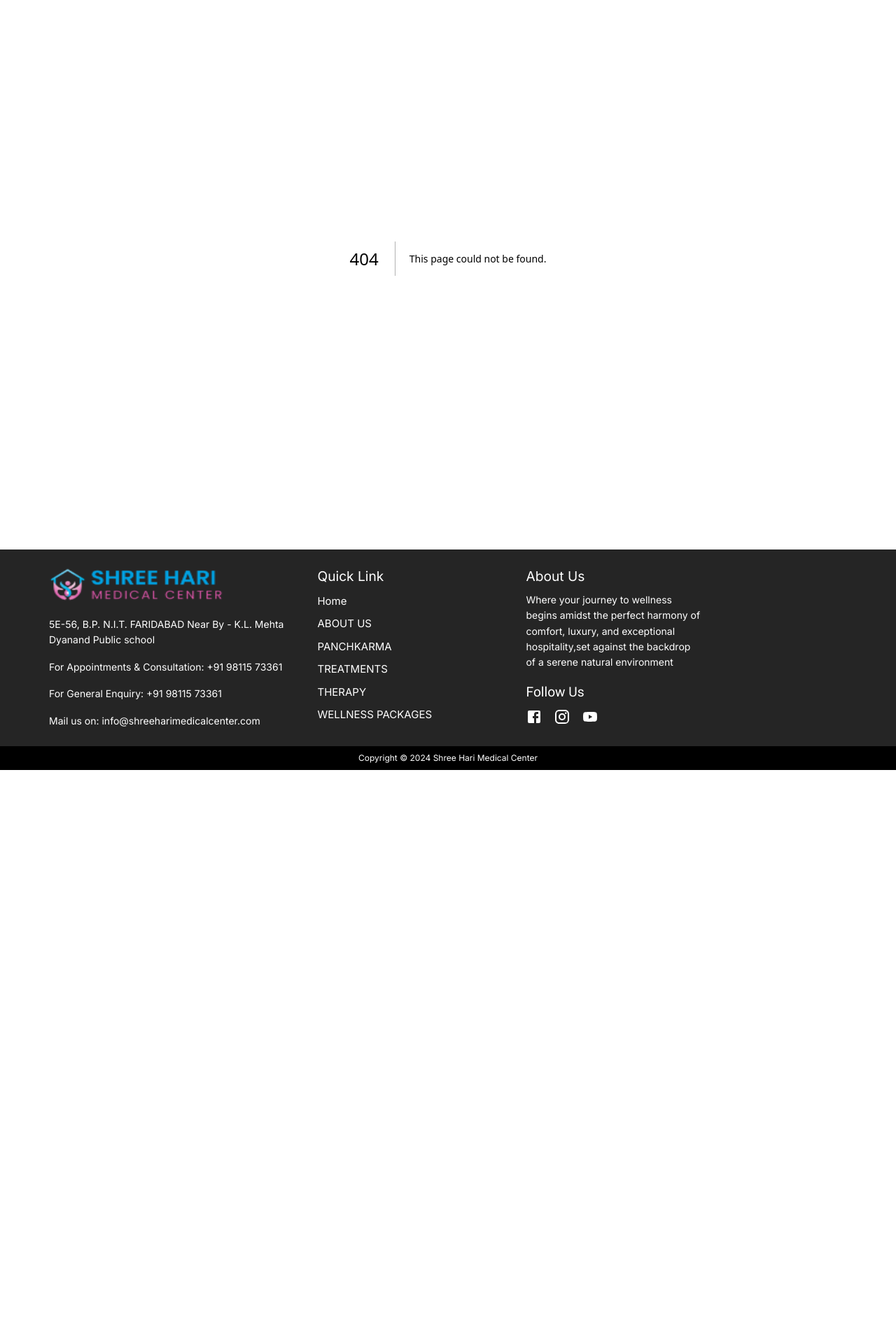
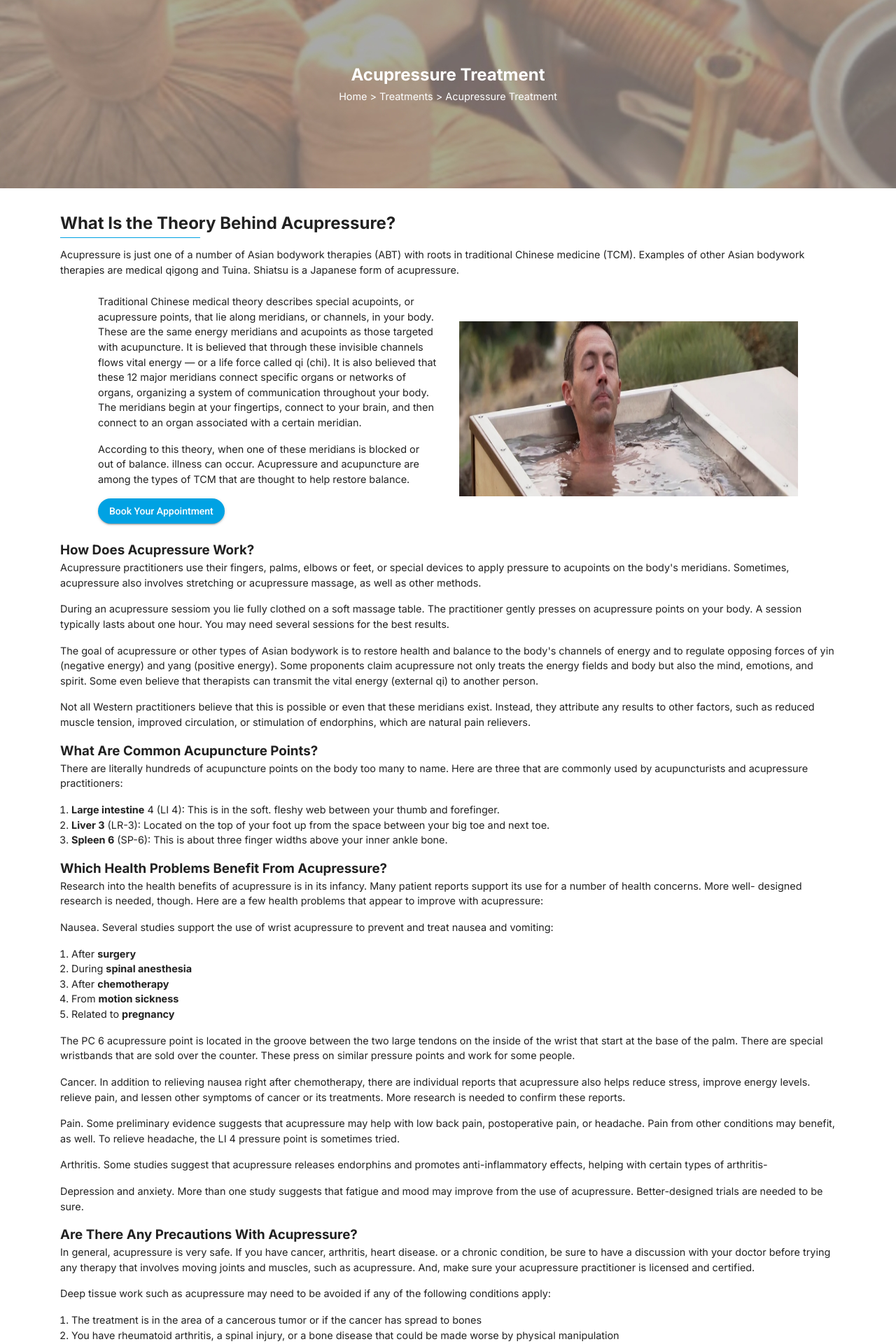
Before and after one commit to aadilranajmi/hari-medical, a Next.js app: page /acupressure in a window 1280 px wide. Before the commit this address had no page. Shown: the part 100-2020 px from the top of the page at 70% size. Before the commit the page ends 1200 px from the top, so only its background shows below. Built offline with nearby package versions, Linux system fonts and the light colour scheme.

Commit message:
accupressure page created

```diff
--- /dev/null
+++ b/src/app/acupressure/page.js
@@ -0,0 +1,204 @@
+import HomeBlog from "@/components/Home/HomeBlog";
+import HomeFaq from "@/components/Home/HomeFaq";
+import HeroBanner from "@/components/services/HeroBanner";
+import { heroBannerContent } from "@/static/services";
+import { Button } from "@mui/material";
+import Image from "next/image";
+import React from "react";
+
+const Acupressure = () => {
+  const { title, breadcrumbTitle, bgImg } = heroBannerContent.acupressure;
+  return (
+    <>
+      <section className="servicesContent suryaChikitsa">
+        <HeroBanner
+          title={title}
+          breadcrumbTitle={breadcrumbTitle}
+          bgImg={bgImg}
+        />
+        <div className="container">
+          <h2>What Is the Theory Behind Acupressure?</h2>
+          <p>
+            Acupressure is just one of a number of Asian bodywork therapies
+            (ABT) with roots in traditional Chinese medicine (TCM). Examples of
+            other Asian bodywork therapies are medical qigong and Tuina. Shiatsu
+            is a Japanese form of acupressure.
+          </p>
+          <div className="imgContent">
+            <div className="imgContentData">
+              <p>
+                Traditional Chinese medical theory describes special acupoints,
+                or acupressure points, that lie along meridians, or channels, in
+                your body. These are the same energy meridians and acupoints as
+                those targeted with acupuncture. It is believed that through
+                these invisible channels flows vital energy — or a life force
+                called qi (chi). It is also believed that these 12 major
+                meridians connect specific organs or networks of organs,
+                organizing a system of communication throughout your body. The
+                meridians begin at your fingertips, connect to your brain, and
+                then connect to an organ associated with a certain meridian.
+              </p>
+              <p>
+                According to this theory, when one of these meridians is blocked
+                or out of balance. illness can occur. Acupressure and
+                acupuncture are among the types of TCM that are thought to help
+                restore balance.
+              </p>
+              <Button
+                variant="contained"
+                sx={{
+                  borderRadius: "2rem",
+                }}
+              >
+                <a href="tel:+91 98115 73361">Book Your Appointment</a>
+              </Button>
+            </div>
+            <div className="serviceImg">
+              <Image
+                src="/images/services/jal-chikitsa/jal-chikitsa.jpg"
+                fill
+                alt="Benfit of Kati Basti and Vasti Massage"
+              />
+            </div>
+          </div>
+          <h3>How Does Acupressure Work?</h3>
+          <p>
+            Acupressure practitioners use their fingers, palms, elbows or feet,
+            or special devices to apply pressure to acupoints on the body's
+            meridians. Sometimes, acupressure also involves stretching or
+            acupressure massage, as well as other methods.
+          </p>
+          <p>
+            During an acupressure sessiom you lie fully clothed on a soft
+            massage table. The practitioner gently presses on acupressure points
+            on your body. A session typically lasts about one hour. You may need
+            several sessions for the best results.
+          </p>
+          <p>
+            The goal of acupressure or other types of Asian bodywork is to
+            restore health and balance to the body's channels of energy and to
+            regulate opposing forces of yin (negative energy) and yang (positive
+            energy). Some proponents claim acupressure not only treats the
+            energy fields and body but also the mind, emotions, and spirit. Some
+            even believe that therapists can transmit the vital energy (external
+            qi) to another person.
+          </p>
+          <p>
+            Not all Western practitioners believe that this is possible or even
+            that these meridians exist. Instead, they attribute any results to
+            other factors, such as reduced muscle tension, improved circulation,
+            or stimulation of endorphins, which are natural pain relievers.
+          </p>
+          <h3>What Are Common Acupuncture Points?</h3>
+          <p>
+            There are literally hundreds of acupuncture points on the body too
+            many to name. Here are three that are commonly used by
+            acupuncturists and acupressure practitioners:
+          </p>
+          <ol>
+            <li>
+              <strong>Large intestine</strong> 4 (LI 4): This is in the soft.
+              fleshy web between your thumb and forefinger.
+            </li>
+            <li>
+              <strong>Liver 3</strong> (LR-3): Located on the top of your foot
+              up from the space between your big toe and next toe.
+            </li>
+            <li>
+              <strong>Spleen 6</strong> (SP-6): This is about three finger
+              widths above your inner ankle bone.
+            </li>
+          </ol>
+          <h3>Which Health Problems Benefit From Acupressure?</h3>
+          <p>
+            Research into the health benefits of acupressure is in its infancy.
+            Many patient reports support its use for a number of health
+            concerns. More well- designed research is needed, though. Here are a
+            few health problems that appear to improve with acupressure:
+          </p>
+          <p>
+            Nausea. Several studies support the use of wrist acupressure to
+            prevent and treat nausea and vomiting:
+          </p>
+          <ol>
+            <li>
+              After <strong>surgery</strong>
+            </li>
+            <li>
+              During <strong>spinal anesthesia</strong>
+            </li>
+            <li>
+              After <strong>chemotherapy</strong>
+            </li>
+            <li>
+              From <strong>motion sickness</strong>
+            </li>
+            <li>
+              Related to <strong>pregnancy</strong>
+            </li>
+          </ol>
+          <p>
+            The PC 6 acupressure point is located in the groove between the two
+            large tendons on the inside of the wrist that start at the base of
+            the palm. There are special wristbands that are sold over the
+            counter. These press on similar pressure points and work for some
+            people.
+          </p>
+          <p>
+            Cancer. In addition to relieving nausea right after chemotherapy,
+            there are individual reports that acupressure also helps reduce
+            stress, improve energy levels. relieve pain, and lessen other
+            symptoms of cancer or its treatments. More research is needed to
+            confirm these reports.
+          </p>
+          <p>
+            Pain. Some preliminary evidence suggests that acupressure may help
+            with low back pain, postoperative pain, or headache. Pain from other
+            conditions may benefit, as well. To relieve headache, the LI 4
+            pressure point is sometimes tried.
+          </p>
+          <p>
+            Arthritis. Some studies suggest that acupressure releases endorphins
+            and promotes anti-inflammatory effects, helping with certain types
+            of arthritis-
+          </p>
+          <p>
+            Depression and anxiety. More than one study suggests that fatigue
+            and mood may improve from the use of acupressure. Better-designed
+            trials are needed to be sure.
+          </p>
+          <h3>Are There Any Precautions With Acupressure?</h3>
+          <p>
+            In general, acupressure is very safe. If you have cancer, arthritis,
+            heart disease. or a chronic condition, be sure to have a discussion
+            with your doctor before trying any therapy that involves moving
+            joints and muscles, such as acupressure. And, make sure your
+            acupressure practitioner is licensed and certified.
+          </p>
+          <p>
+            Deep tissue work such as acupressure may need to be avoided if any
+            of the following conditions apply:
+          </p>
+          <ol>
+            <li>
+              The treatment is in the area of a cancerous tumor or if the cancer
+              has spread to bones
+            </li>
+            <li>
+              You have rheumatoid arthritis, a spinal injury, or a bone disease
+              that could be made worse by physical manipulation
+            </li>
+            <li>You have varicose veins</li>
+            <li>
+              You are pregnant (because certain points may induce contractions)
+            </li>
+          </ol>
+        </div>
+      </section>
+      <HomeFaq />
+      <HomeBlog />
+    </>
+  );
+};
+
+export default Acupressure;
--- a/src/app/globals.css
+++ b/src/app/globals.css
@@ -729,11 +729,11 @@ a {
 .servicesContent p b {
   font-size: 1rem;
 }
-.servicesContent ul {
+.servicesContent ul, .servicesContent ol {
   margin-left: 1rem;
   margin-bottom: 1rem;
 }
-.servicesContent ul li {
+.servicesContent ul li, .servicesContent ol li {
   font-size: 0.9rem;
 }
 @media (max-width: 767.98px) {
--- a/src/static/services.js
+++ b/src/static/services.js
@@ -38,6 +38,11 @@ export const heroBannerContent = {
   shirodhara: {
     title: "Teil Shirodhara",
     breadcrumbTitle: "Teil Shirodhara",
+    bgImg: "/images/services/basti-chikitsa/bg.jpg",
+  },
+  acupressure: {
+    title: "Acupressure Treatment",
+    breadcrumbTitle: "Acupressure Treatment",
     bgImg: "/images/services/basti-chikitsa/bg.jpg",
   },
 };
```
